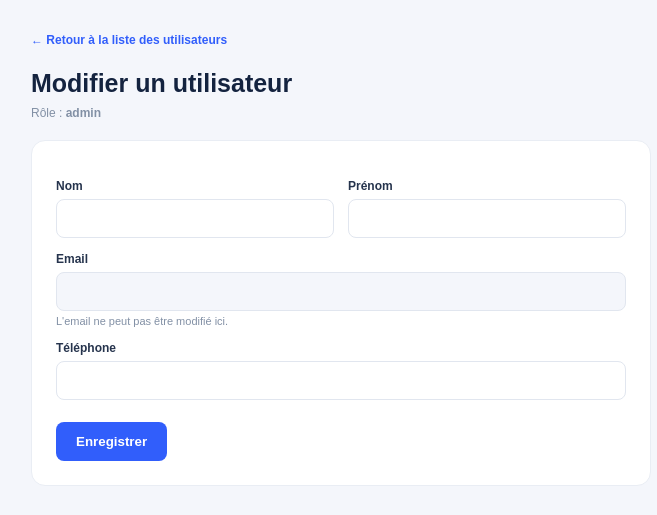
After one commit to anailafah/ProjetJEE-GrpN, a Java web app: template GestionAssurance/src/main/webapp/WEB-INF/views/admin/modifier-utilisateur.jsp in a window 1280 px wide. The commit adds this page. Shown: the top 515 px of the page, without its empty margins (7-664 px from the left). Run offline with Tomcat 11, a stand-in JSP engine, Linux system fonts and the light colour scheme; the template is opened without the code that fills it: most values are stand-ins (such as "Sample title", 1, 10 or a date in 2020); data that the repository does not hold is empty.

Commit message:
Administration : création et modification de comptes

```diff
--- /dev/null
+++ b/GestionAssurance/src/main/webapp/WEB-INF/views/admin/modifier-utilisateur.jsp
@@ -0,0 +1,72 @@
+<%@ page contentType="text/html;charset=UTF-8" language="java" %>
+<%@ taglib prefix="c" uri="jakarta.tags.core" %>
+<!DOCTYPE html>
+<html lang="fr">
+<head>
+<meta charset="UTF-8">
+<meta name="viewport" content="width=device-width, initial-scale=1.0">
+<title>GestionAssurance | Modifier un utilisateur</title>
+<style>
+* { margin: 0; padding: 0; box-sizing: border-box; }
+body { font-family: Arial, sans-serif; background: #f4f6fb; color: #26344d; padding: 30px 38px; }
+h1 { font-size: 25px; color: #14233f; margin-bottom: 8px; }
+.subtitle { color: #8290a5; font-size: 12px; margin-bottom: 20px; }
+.back { display: inline-block; margin-bottom: 22px; color: #315efb; text-decoration: none; font-size: 12px; font-weight: bold; }
+.card { background: white; border: 1px solid #e9edf4; border-radius: 14px; padding: 24px; max-width: 620px; }
+label { display: block; font-size: 12px; font-weight: bold; margin: 14px 0 6px; }
+input { width: 100%; padding: 11px 13px; border: 1px solid #e1e6ef; border-radius: 8px; font-size: 13px; }
+input:focus { border-color: #315efb; outline: none; }
+input[readonly] { background: #f4f6fb; color: #8290a5; }
+.row { display: flex; gap: 14px; }
+.row > div { flex: 1; }
+.btn { margin-top: 22px; border: none; background: #315efb; color: white; padding: 12px 20px; border-radius: 8px; font-weight: bold; cursor: pointer; }
+.btn:hover { background: #244bd1; }
+.message { padding: 13px 16px; border-radius: 8px; margin-bottom: 18px; font-size: 13px; }
+.error { background: #ffe8e8; color: #c03939; }
+.hint { color: #8290a5; font-size: 11px; margin-top: 4px; }
+</style>
+</head>
+<body>
+
+<a class="back" href="${pageContext.request.contextPath}/admin/utilisateurs">← Retour à la liste des utilisateurs</a>
+
+<h1>Modifier un utilisateur</h1>
+<p class="subtitle">Rôle : <strong><c:out value="${roleLibelle}"/></strong></p>
+
+<section class="card">
+
+    <c:if test="${not empty erreur}">
+        <div class="message error"><c:out value="${erreur}"/></div>
+    </c:if>
+
+    <form method="post" action="${pageContext.request.contextPath}/admin/modifier-utilisateur">
+        <input type="hidden" name="csrf" value="${csrfToken}">
+        <input type="hidden" name="id" value="${utilisateur.id}">
+
+        <div class="row">
+            <div>
+                <label for="nom">Nom</label>
+                <input type="text" id="nom" name="nom"
+                       value="<c:out value='${not empty erreur ? param.nom : utilisateur.nom}'/>" required>
+            </div>
+            <div>
+                <label for="prenom">Prénom</label>
+                <input type="text" id="prenom" name="prenom"
+                       value="<c:out value='${not empty erreur ? param.prenom : utilisateur.prenom}'/>" required>
+            </div>
+        </div>
+
+        <label for="email">Email</label>
+        <input type="email" id="email" value="<c:out value='${utilisateur.email}'/>" readonly>
+        <p class="hint">L'email ne peut pas être modifié ici.</p>
+
+        <label for="telephone">Téléphone</label>
+        <input type="text" id="telephone" name="telephone"
+               value="<c:out value='${not empty erreur ? param.telephone : utilisateur.telephone}'/>">
+
+        <button type="submit" class="btn">Enregistrer</button>
+    </form>
+</section>
+
+</body>
+</html>
```
Also changed, not shown: GestionAssurance/src/main/java/com/assurance/controller/ModifierUtilisateurServlet.java (added, +104 -0 lines), GestionAssurance/src/main/webapp/WEB-INF/views/admin/utilisateurs.jsp (+30 -21 lines).
